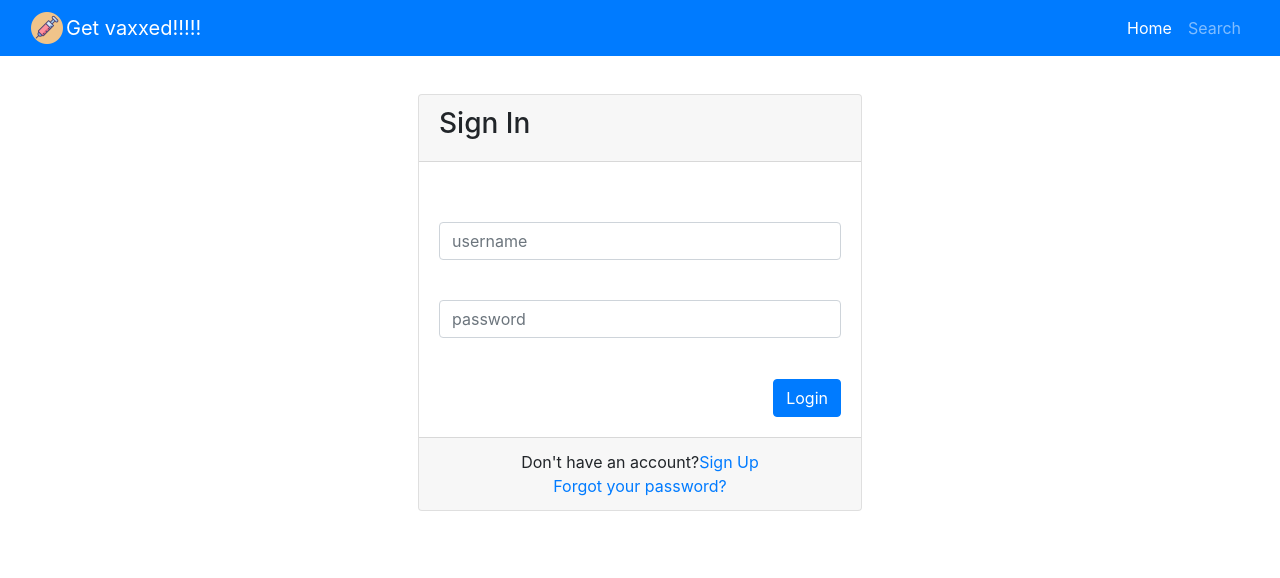
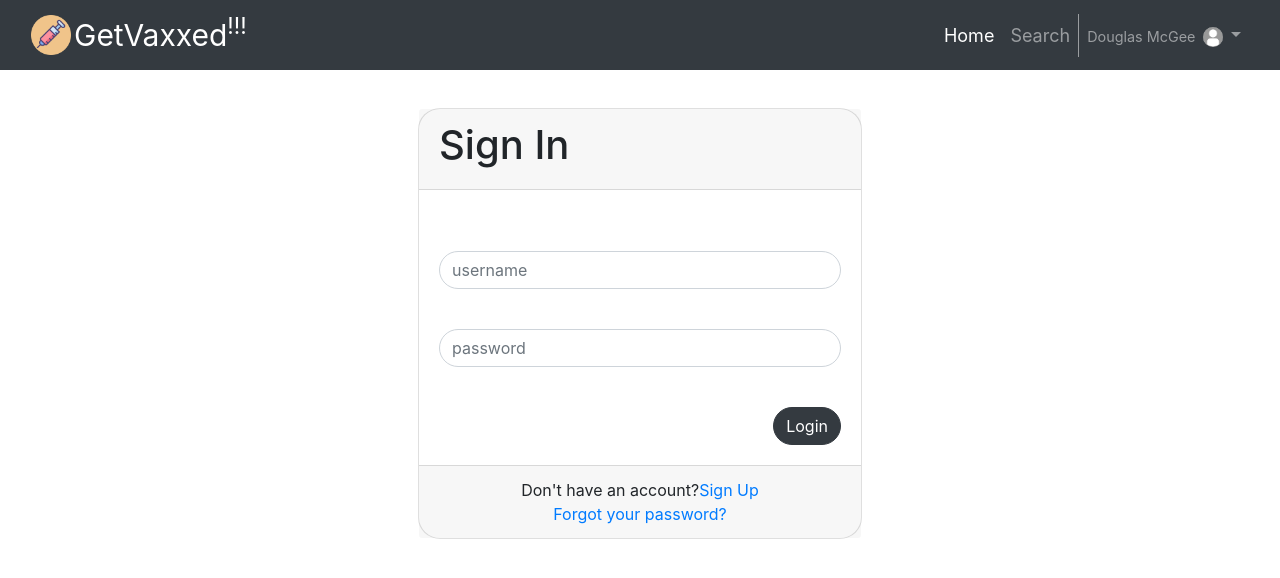
Before and after one commit to tkuebler12/GetVaxxed, a React (Create React App) app in the folder client/: page / in a window 1280 px wide. Shown: the top 578 px of the page. Built offline with nearby package versions, Linux system fonts and the light colour scheme.

Commit message:
change login style add user/button

```diff
--- a/client/src/components/Login/Login.css
+++ b/client/src/components/Login/Login.css
@@ -5,16 +5,21 @@
 .card{
     margin-left: 30%;
     margin-right: 30%;
+    border-radius: 5%;
 }
+
 
 #name {
     margin-top: 10%;
+    border-radius: 20px;
 }
 
 #password{
     margin-top: 10%;
+    border-radius: 20px;
 }
 
 .btn{
     margin-top: 10%;
+    border-radius: 20px;
 }
--- a/client/src/components/Login/index.js
+++ b/client/src/components/Login/index.js
@@ -6,7 +6,7 @@ function Login(){
         <div className="container">
                 <div className="card justify-content-center">
                     <div className="card-header">
-                        <h3>Sign In</h3>
+                        <h1>Sign In</h1>
                         <div className="d-flex justify-content-end social_icon">
                             <span><i className="fab fa-facebook-square"></i></span>
                             <span><i className="fab fa-google-plus-square"></i></span>
@@ -17,7 +17,7 @@ function Login(){
                     <form>
                     <input id="name" type="text" class="form-control" placeholder="username" />
                     <input id="password" type="password" class="form-control" placeholder="password" />
-                    <input type="submit" value="Login" class="btn float-right btn-primary"/>
+                    <a href="#search" src="" type="submit" value="Login" class="btn float-right btn-dark">Login</a>
                     </form>
                     </div>
                     <div className="card-footer">
--- a/client/src/components/Nav/Nav.css
+++ b/client/src/components/Nav/Nav.css
@@ -1,5 +1,26 @@
-#logo {
-    width: 32px;
-    height: 32px;
+img {
+    width: 40px;
+    height: 40px;
     margin-right: 3px;
   }
+
+.img-profile{
+  width: 20px;
+  height:20px;
+}
+
+.topbar-divider{
+    border-right: 1px ridge rgba(255, 255, 255, 0.5);
+}
+
+.nav-item{
+  font-size: 18px;
+}
+
+.navbar{
+  height:70px;
+}
+
+.navbar-brand {
+  font-size: 30px;
+}
--- a/client/src/components/Nav/index.js
+++ b/client/src/components/Nav/index.js
@@ -4,12 +4,12 @@ import "./Nav.css";
 function Nav() {
   return (
     <header>
-        <nav className="navbar-expand-lg navbar navbar-dark bg-primary">
+      <nav className="navbar-expand-lg navbar navbar-dark bg-dark">
         <div className="container-fluid">
           <div className="navbar-brand-icon">
             <img id="logo" alt="logo" src="../inject2.png" />
           </div>
-              <a className="navbar-brand" href="/"> Get vaxxed!!!!!</a>
+          <a className="navbar-brand" href="/"> GetVaxxed<sup>!!!</sup></a>
           <button className="navbar-toggler" type="button" data-bs-toggle="collapse" data-bs-target="#navbarNav" aria-controls="navbarNav" aria-expanded="false" aria-label="Toggle navigation">
             <span className="navbar-toggler-icon"></span>
           </button>
@@ -21,6 +21,27 @@ function Nav() {
               <li className="nav-item">
                 <a className="nav-link" href="#search">Search</a>
               </li>
+              <div className="topbar-divider d-none d-sm-block"></div>
+              <li className="nav-item dropdown no-arrow">
+                <a className="nav-link dropdown-toggle" href="#home" id="userDropdown" role="button"
+                  data-toggle="dropdown" aria-haspopup="true" aria-expanded="false">
+                  <span className="mr-2 d-none d-lg-inline text-gray-600 small">Douglas McGee</span>
+                  <img alt="user" className="img-profile rounded-circle"
+                    src="../user.png"></img>
+                </a>
+                <div className="dropdown-menu dropdown-menu-right shadow animated--grow-in"
+                  aria-labelledby="userDropdown">
+                  <a className="dropdown-item" href="#home">
+                    <i className="fas fa-user fa-sm fa-fw mr-2 text-gray-400"></i>
+                                    Login
+                                </a>
+                  <div className="dropdown-divider"></div>
+                  <a className="dropdown-item" href="#home" data-toggle="modal" data-target="#logoutModal">
+                    <i className="fas fa-sign-out-alt fa-sm fa-fw mr-2 text-gray-400"></i>
+                                    Logout
+                                </a>
+                </div>
+              </li>
             </ul>
           </div>
         </div>
```
Also changed, not shown: client/public/user.png (added). Lines whose indentation alone changed are shown as unchanged.
